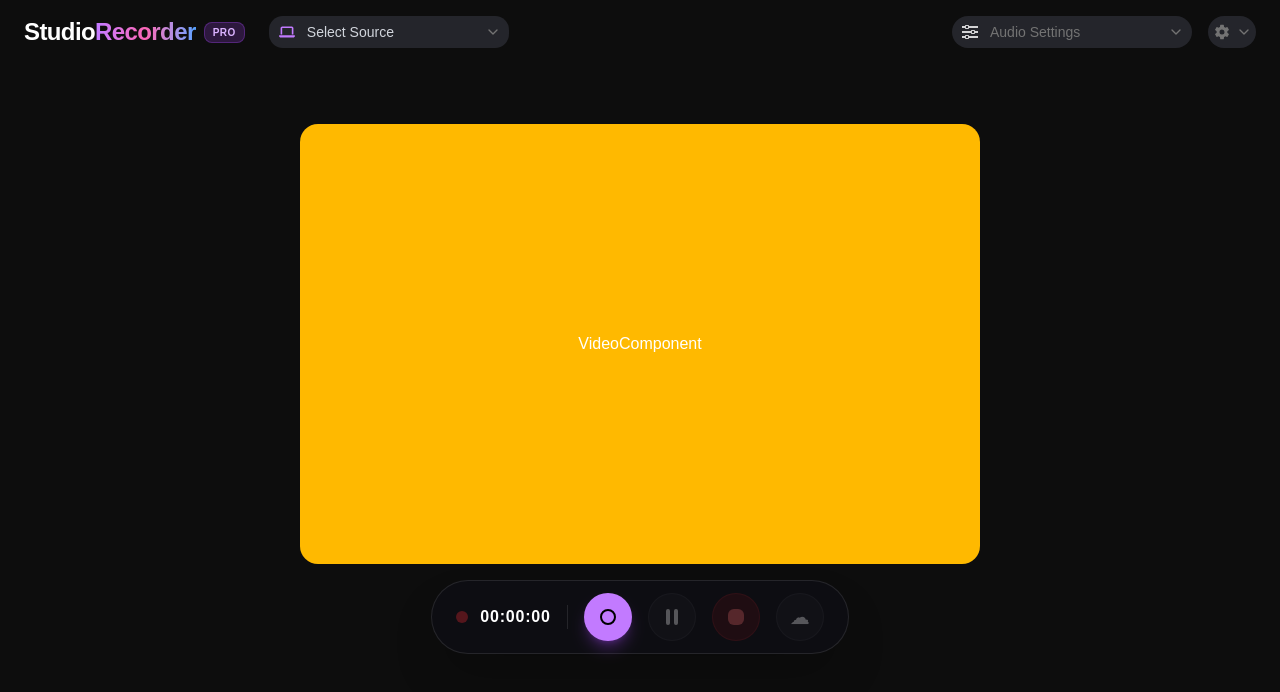
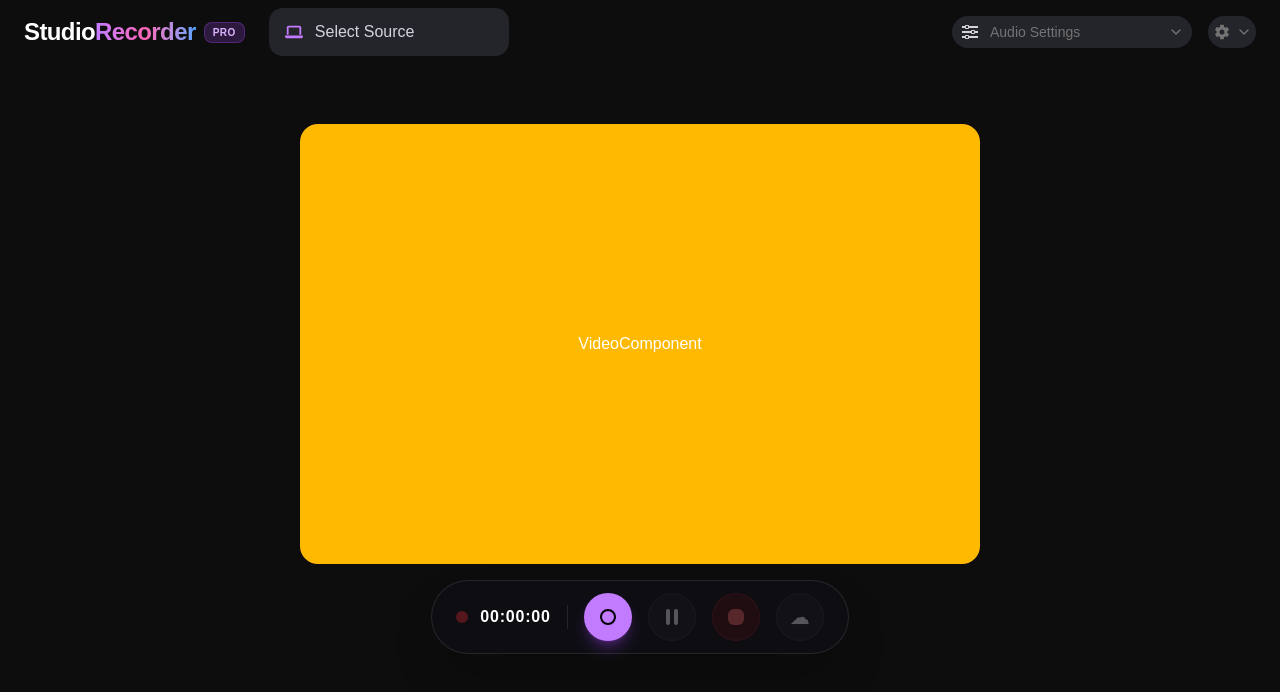
Before and after one commit to SASakhare/Screen-Recording-Web-Application, a React (Vite) app: page / in a window 1280 px wide. Shown: the top 692 px of the page. Built offline with nearby package versions, Linux system fonts and the light colour scheme.

Commit message:
implement SelectDiaply with RecordingState & comment electron part

```diff
--- a/src/App.tsx
+++ b/src/App.tsx
@@ -5,7 +5,7 @@ const App = () => {
   return (
     <div className="min-h-screen min-w-full  bg-black/95 ">
       <TopBar />
-        <VideoComponent />
+      <VideoComponent />
 
     </div>
   )
--- a/src/components/SelectDisplay.tsx
+++ b/src/components/SelectDisplay.tsx
@@ -1,119 +1,118 @@
 import { FaLaptop } from "react-icons/fa6";
-import {
-    Select,
-    SelectContent,
-    SelectGroup,
-    SelectItem,
-    SelectTrigger,
-    SelectValue,
-} from "@/components/ui/select";
-import { useState } from "react";
+import { useRecorderStore } from "@/store/recoderStore";
+import { startRecording } from "@/engine/recorderEngine";
 
+// ─────────────────────────────────────────────────────────────
+// ELECTRON VERSION (commented out — reactivate when porting to Electron)
+// On web, getDisplayMedia() only shows the native picker when you actually
+// start recording — you can't pre-list real windows/screens yourself.
+// In Electron, desktopCapturer.getSources() gives you a REAL list of
+// screens/windows with thumbnails, so this dropdown becomes a genuine
+// pre-selection step instead of just a trigger/badge.
+// ─────────────────────────────────────────────────────────────
+//
+// import {
+//     Select,
+//     SelectContent,
+//     SelectGroup,
+//     SelectItem,
+//     SelectTrigger,
+//     SelectValue,
+// } from "@/components/ui/select";
+// import { useState } from "react";
+//
+// const SelectDisplayElectron = () => {
+//     const items = [
+//         { label: "Entire Screen", value: "entire-screen" },
+//         { label: "Window-1", value: "window-1" },
+//         { label: "Window-2", value: "window-2" },
+//         { label: "Window-3", value: "window-3" },
+//     ];
+//     // In Electron, replace hardcoded `items` above with:
+//     // const [items, setItems] = useState([]);
+//     // useEffect(() => {
+//     //   window.electronAPI.getSources().then(setItems);
+//     // }, []);
+//
+//     const [source, setSource] = useState("");
+//
+//     return (
+//         <>
+//             <Select items={items}>
+//                 <SelectTrigger
+//                     className="w-60 h-12 rounded-xl bg-[#24252b] border-none text-white outline-none focus:ring-0 gap-3"
+//                 >
+//                     <FaLaptop className="text-purple-400 text-lg" />
+//                     <SelectValue placeholder="Select Source" className="text-gray-300" />
+//                 </SelectTrigger>
+//
+//                 <SelectContent className="bg-black border border-white/20 text-white">
+//                     <SelectGroup>
+//                         {items.map((item) => (
+//                             <SelectItem
+//                                 key={item.value}
+//                                 value={item.value}
+//                                 className="text-white focus:bg-white/40 cursor-pointer outline-none"
+//                                 onClick={() => setSource(item.label)}
+//                             >
+//                                 {item.label}
+//                             </SelectItem>
+//                         ))}
+//                     </SelectGroup>
+//                 </SelectContent>
+//             </Select>
+//
+//             {source && (
+//                 <div className="h-8 px-3 rounded-full bg-[#17151f] border border-purple-500/30 flex items-center gap-2 text-xs text-purple-300 font-semibold">
+//                     <div className="w-2 h-2 rounded-full bg-purple-400" />
+//                     {source.toUpperCase()}
+//                 </div>
+//             )}
+//         </>
+//     );
+// };
 
+// ─────────────────────────────────────────────────────────────
+// WEB VERSION (active) — button triggers the native getDisplayMedia picker,
+// badge shows what was actually picked after the fact.
+// ─────────────────────────────────────────────────────────────
 
 const SelectDisplay = () => {
+    const selectedSource = useRecorderStore((s) => s.selectedSource);
+    const status = useRecorderStore((s) => s.status);
 
-    const items = [
-        { label: "Entire Screen", value: "entire-screen" },
-        { label: "Window-1", value: "window-1" },
-        { label: "Window-2", value: "window-2" },
-        { label: "Window-3", value: "window-3" },
-    ];
-
-    const [source, setSource] = useState("");
+    const isBusy = status === "recording" || status === "paused" || status === "selecting";
 
     return (
-        <>
-            <Select items={items}>
-
-                <SelectTrigger
+        <div className="flex items-center gap-3">
+            <button
+                onClick={startRecording}
+                disabled={isBusy}
                 className="
-                w-60
-                h-12
-                rounded-xl
-                bg-[#24252b]
-                border-none
-                text-white
-                outline-none
-                focus:ring-0
-                gap-3
+                    w-60 h-12 rounded-xl bg-[#24252b] border-none text-white
+                    outline-none flex items-center gap-3 px-4
+                    hover:bg-[#2c2d34] transition-all disabled:opacity-40
                 "
             >
+                <FaLaptop className="text-purple-400 text-lg" />
+                <span className="text-gray-300">
+                    {selectedSource ? selectedSource.label : "Select Source"}
+                </span>
+            </button>
 
-                    <FaLaptop
-                        className="text-purple-400 text-lg"
-                    />
-
-                    <SelectValue
-                        placeholder="Select Source"
-                        className="text-gray-300"
-                    />
-
-                </SelectTrigger>
-
-
-                <SelectContent
+            {selectedSource && (
+                <div
                     className="
-                bg-black
-                border border-white/20
-                text-white
+                        h-8 px-3 rounded-full bg-[#17151f] border border-purple-500/30
+                        flex items-center gap-2 text-xs text-purple-300 font-semibold
                     "
                 >
-
-                    <SelectGroup>
-
-                        {
-                            items.map((item) => (
-                                <SelectItem
-                                    key={item.value}
-                                    value={item.value}
-                                    className="
-                                        text-white
-                                        focus:bg-white/40
-                                        cursor-pointer
-                                        outline-none
-                                        "
-                                    onClick={() => setSource(item.label)}
-                                >
-                                    {item.label}
-                                </SelectItem>
-                            ))
-                        }
-
-                    </SelectGroup>
-
-                </SelectContent>
-
-            </Select>
-
-            {
-                source && (
-                    <div
-                        className="
-                                h-8
-                                px-3
-                                rounded-full
-                                bg-[#17151f]
-                                border border-purple-500/30
-                                flex
-                                items-center
-                                gap-2
-                                text-xs
-                                text-purple-300
-                                font-semibold
-                            "
-                    >
-
                     <div className="w-2 h-2 rounded-full bg-purple-400" />
-
-                        {source.toUpperCase()}
-
+                    {selectedSource.label.toUpperCase()}
                 </div>
-                )
-            }
-        </>
+            )}
+        </div>
     );
 };
 
-
 export default SelectDisplay;
```
Lines whose indentation alone changed are shown as unchanged.
